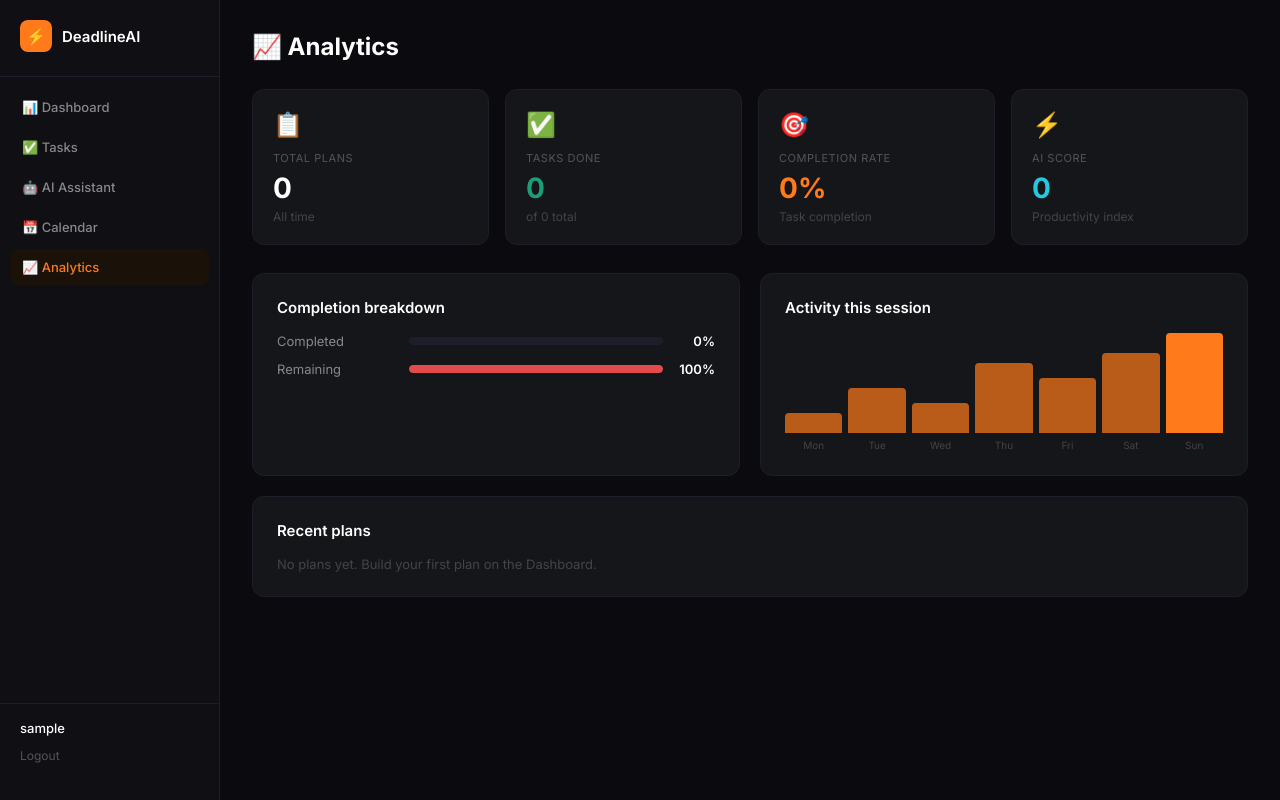
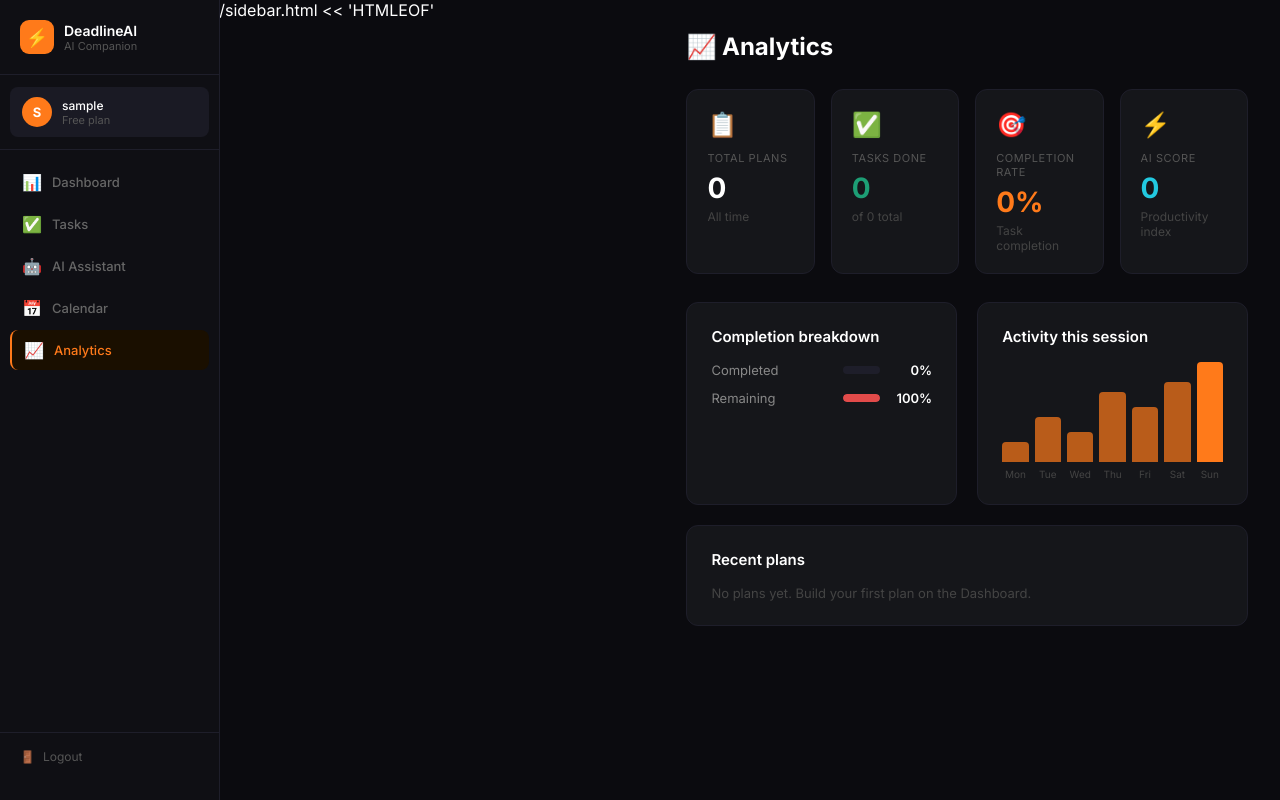
Before and after one commit to dheerparekh86-droid/vibe2ship-hackathon, a Flask app: page /analytics in a window 1280 px wide. Run offline with Flask 3, Linux system fonts and the light colour scheme; the visitor is signed in with stand-in values (Sample User, id 1); data that the repository does not hold is empty.

Commit message:
Update sidebar.html

```diff
--- a/templates/sidebar.html
+++ b/templates/sidebar.html
@@ -1,61 +1,70 @@
-<nav style="
-  width:220px;
-  min-height:100vh;
-  background:#0f0f14;
-  border-right:1px solid #1e1e2a;
-  display:flex;
-  flex-direction:column;
-  padding:20px 0;
-  position:fixed;
-  top:0;
-  left:0;
-">
-  <div style="padding:0 20px 24px;border-bottom:1px solid #1e1e2a;margin-bottom:12px">
+cat > /mnt/user-data/outputs/sidebar.html << 'HTMLEOF'
+<aside style="width:220px;min-height:100vh;background:#0f0f14;border-right:1px solid #1e1e2a;display:flex;flex-direction:column;padding:20px 0;position:fixed;top:0;left:0;z-index:100">
+  <div style="padding:0 20px 20px;border-bottom:1px solid #1e1e2a;margin-bottom:12px">
     <div style="display:flex;align-items:center;gap:10px">
-      <div style="width:32px;height:32px;background:#FF7A1A;border-radius:8px;display:flex;align-items:center;justify-content:center;font-size:16px">⚡</div>
-      <span style="color:#fff;font-size:15px;font-weight:600">DeadlineAI</span>
+      <div style="width:34px;height:34px;background:#FF7A1A;border-radius:9px;display:flex;align-items:center;justify-content:center;font-size:18px">⚡</div>
+      <div>
+        <div style="color:#fff;font-size:14px;font-weight:600">DeadlineAI</div>
+        <div style="color:#555;font-size:11px">AI Companion</div>
+      </div>
     </div>
   </div>
 
-  <div style="padding:0 10px;display:flex;flex-direction:column;gap:4px">
-    <a href="/" style="
-      display:flex;align-items:center;gap:12px;
-      padding:10px 12px;border-radius:8px;
-      text-decoration:none;font-size:13px;font-weight:500;
-      {% if page == 'dashboard' %}background:#1a1208;color:#FF7A1A;{% else %}color:#888;{% endif %}
-    ">📊 Dashboard</a>
-
-    <a href="/tasks" style="
-      display:flex;align-items:center;gap:12px;
-      padding:10px 12px;border-radius:8px;
-      text-decoration:none;font-size:13px;font-weight:500;
-      {% if page == 'tasks' %}background:#1a1208;color:#FF7A1A;{% else %}color:#888;{% endif %}
-    ">✅ Tasks</a>
-
-    <a href="/assistant" style="
-      display:flex;align-items:center;gap:12px;
-      padding:10px 12px;border-radius:8px;
-      text-decoration:none;font-size:13px;font-weight:500;
-      {% if page == 'assistant' %}background:#1a1208;color:#FF7A1A;{% else %}color:#888;{% endif %}
-    ">🤖 AI Assistant</a>
-
-    <a href="/calendar-view" style="
-      display:flex;align-items:center;gap:12px;
-      padding:10px 12px;border-radius:8px;
-      text-decoration:none;font-size:13px;font-weight:500;
-      {% if page == 'calendar' %}background:#1a1208;color:#FF7A1A;{% else %}color:#888;{% endif %}
-    ">📅 Calendar</a>
-
-    <a href="/analytics" style="
-      display:flex;align-items:center;gap:12px;
-      padding:10px 12px;border-radius:8px;
-      text-decoration:none;font-size:13px;font-weight:500;
-      {% if page == 'analytics' %}background:#1a1208;color:#FF7A1A;{% else %}color:#888;{% endif %}
-    ">📈 Analytics</a>
+  <div style="padding:0 10px 12px;border-bottom:1px solid #1e1e2a;margin-bottom:12px">
+    <div style="display:flex;align-items:center;gap:10px;padding:10px 12px;background:#1a1a24;border-radius:8px">
+      <div style="width:30px;height:30px;background:#FF7A1A;border-radius:50%;display:flex;align-items:center;justify-content:center;font-size:13px;font-weight:700;color:#fff">{{ username[0].upper() }}</div>
+      <div>
+        <div style="color:#fff;font-size:12px;font-weight:500">{{ username }}</div>
+        <div style="color:#555;font-size:11px">Free plan</div>
+      </div>
+    </div>
   </div>
 
-  <div style="margin-top:auto;padding:16px 20px;border-top:1px solid #1e1e2a">
-    <div style="color:#fff;font-size:13px;font-weight:500;margin-bottom:8px">{{ username }}</div>
-    <a href="/logout" style="color:#555;font-size:12px;text-decoration:none">Logout</a>
+  <div style="padding:0 10px;display:flex;flex-direction:column;gap:2px;flex:1">
+    <a href="/" style="display:flex;align-items:center;gap:10px;padding:10px 12px;border-radius:8px;text-decoration:none;font-size:13px;font-weight:500;transition:all 0.15s;{% if page == 'dashboard' %}background:#1a0f00;color:#FF7A1A;border-left:2px solid #FF7A1A;{% else %}color:#666;{% endif %}">
+      <span style="font-size:16px">📊</span> Dashboard
+    </a>
+    <a href="/tasks" style="display:flex;align-items:center;gap:10px;padding:10px 12px;border-radius:8px;text-decoration:none;font-size:13px;font-weight:500;transition:all 0.15s;{% if page == 'tasks' %}background:#1a0f00;color:#FF7A1A;border-left:2px solid #FF7A1A;{% else %}color:#666;{% endif %}">
+      <span style="font-size:16px">✅</span> Tasks
+    </a>
+    <a href="/assistant" style="display:flex;align-items:center;gap:10px;padding:10px 12px;border-radius:8px;text-decoration:none;font-size:13px;font-weight:500;transition:all 0.15s;{% if page == 'assistant' %}background:#1a0f00;color:#FF7A1A;border-left:2px solid #FF7A1A;{% else %}color:#666;{% endif %}">
+      <span style="font-size:16px">🤖</span> AI Assistant
+    </a>
+    <a href="/calendar-view" style="display:flex;align-items:center;gap:10px;padding:10px 12px;border-radius:8px;text-decoration:none;font-size:13px;font-weight:500;transition:all 0.15s;{% if page == 'calendar' %}background:#1a0f00;color:#FF7A1A;border-left:2px solid #FF7A1A;{% else %}color:#666;{% endif %}">
+      <span style="font-size:16px">📅</span> Calendar
+    </a>
+    <a href="/analytics" style="display:flex;align-items:center;gap:10px;padding:10px 12px;border-radius:8px;text-decoration:none;font-size:13px;font-weight:500;transition:all 0.15s;{% if page == 'analytics' %}background:#1a0f00;color:#FF7A1A;border-left:2px solid #FF7A1A;{% else %}color:#666;{% endif %}">
+      <span style="font-size:16px">📈</span> Analytics
+    </a>
   </div>
-</nav>
+
+  <div style="padding:16px 20px;border-top:1px solid #1e1e2a">
+    <div id="urgency-score" style="background:#1a0f00;border:1px solid #2a1500;border-radius:8px;padding:12px;margin-bottom:12px;display:none">
+      <div style="color:#888;font-size:11px;font-weight:500;text-transform:uppercase;letter-spacing:.05em;margin-bottom:4px">Urgency Score</div>
+      <div style="color:#FF7A1A;font-size:22px;font-weight:700" id="urgency-num">--</div>
+      <div style="background:#1e1e2a;border-radius:4px;height:4px;margin-top:6px">
+        <div id="urgency-bar" style="background:#FF7A1A;height:4px;border-radius:4px;width:0%;transition:width 0.5s"></div>
+      </div>
+    </div>
+    <a href="/logout" style="display:flex;align-items:center;gap:8px;color:#555;font-size:12px;text-decoration:none">
+      <span>🚪</span> Logout
+    </a>
+  </div>
+</aside>
+
+<script>
+// Load urgency score from progress
+async function loadUrgencyScore() {
+  try {
+    const r = await fetch('/api/tasks');
+    const d = await r.json();
+    if (d.progress && d.progress.total > 0) {
+      const score = Math.round(((d.progress.total - d.progress.done) / d.progress.total) * 100);
+      document.getElementById('urgency-score').style.display = 'block';
+      document.getElementById('urgency-num').textContent = score;
+      document.getElementById('urgency-bar').style.width = score + '%';
+    }
+  } catch(e) {}
+}
+loadUrgencyScore();
+</script>
```
